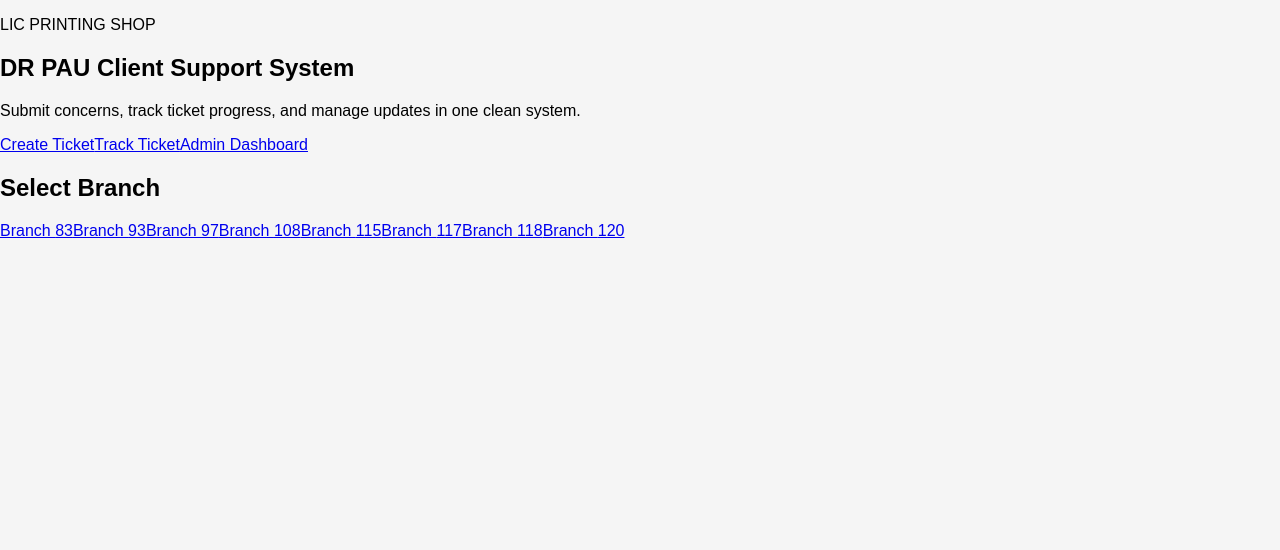
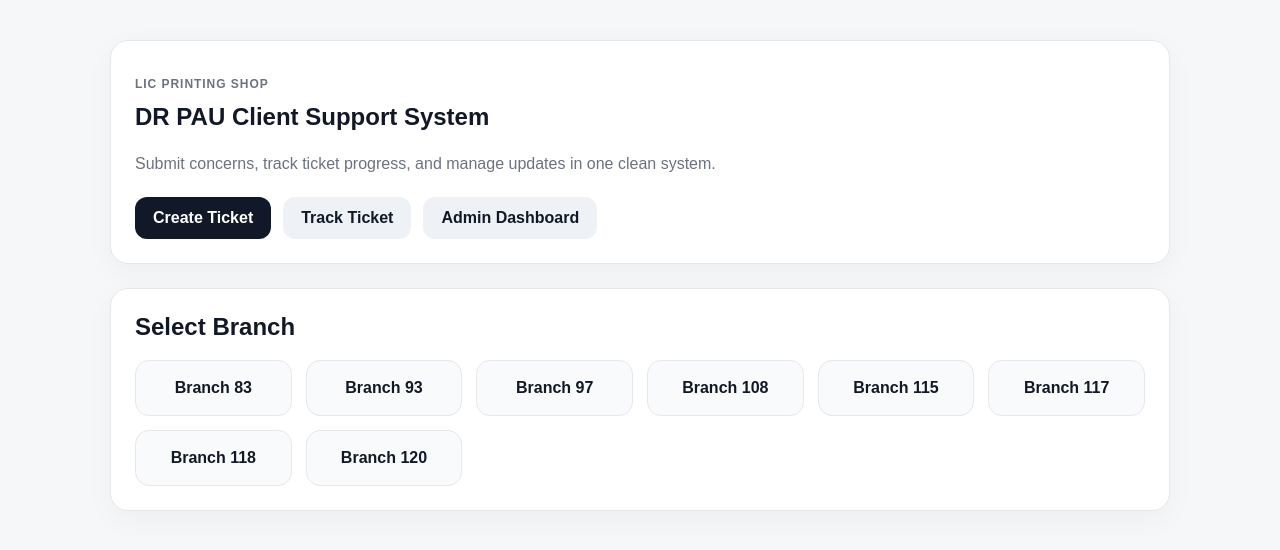
Before and after one commit to LICPrintingShop/DRPAU, a Next.js app: page / in a window 1280 px wide. Shown: the top 550 px of the page. Built offline with nearby package versions, Linux system fonts and the light colour scheme.

Commit message:
Update globals.css

```diff
--- a/app/globals.css
+++ b/app/globals.css
@@ -1,60 +1,152 @@
-body{
-  margin:0;
-  font-family: Arial, Helvetica, sans-serif;
-  background:#f5f5f5;
+* {
+  box-sizing: border-box;
 }
 
-.container{
-  min-height:100vh;
-  display:flex;
-  flex-direction:column;
-  justify-content:center;
-  align-items:center;
-  text-align:center;
-  padding:20px;
+html,
+body {
+  margin: 0;
+  padding: 0;
+  font-family: Arial, sans-serif;
+  background: #f6f7f9;
+  color: #111827;
 }
 
-.title{
-  font-size:32px;
-  font-weight:bold;
-  color:black;
-  text-shadow: 2px 2px 4px rgba(0,0,0,0.25);
-  margin-bottom:5px;
+a {
+  text-decoration: none;
+  color: inherit;
 }
 
-.subtitle{
-  font-size:14px;
-  color:#555;
-  margin-bottom:30px;
+.page {
+  max-width: 1100px;
+  margin: 0 auto;
+  padding: 40px 20px;
 }
 
-.branchGrid{
-  display:flex;
-  flex-wrap:wrap;
-  gap:12px;
-  justify-content:center;
-  max-width:300px;
+.hero-card,
+.card,
+.result-card,
+.success-card {
+  background: #ffffff;
+  border: 1px solid #e5e7eb;
+  border-radius: 18px;
+  padding: 24px;
+  box-shadow: 0 8px 30px rgba(0, 0, 0, 0.04);
+  margin-bottom: 24px;
 }
 
-.branchBtn{
-  text-decoration:none;
-  background:white;
-  padding:14px 22px;
-  border-radius:10px;
-  border:1px solid #ddd;
-  font-size:18px;
-  font-weight:bold;
-  color:black;
-  min-width:70px;
-  transition:all 0.2s ease;
-  box-shadow:0 2px 4px rgba(0,0,0,0.08);
+.eyebrow {
+  font-size: 12px;
+  font-weight: 700;
+  letter-spacing: 0.08em;
+  color: #6b7280;
+  text-transform: uppercase;
 }
 
-.branchBtn:hover{
-  transform:translateY(-2px);
-  box-shadow:0 6px 12px rgba(0,0,0,0.15);
+h1,
+h2 {
+  margin-top: 0;
 }
 
-.branchBtn:active{
-  transform:scale(0.95);
+.subtext {
+  color: #6b7280;
+  line-height: 1.6;
 }
+
+.hero-actions,
+.form-inline {
+  display: flex;
+  gap: 12px;
+  flex-wrap: wrap;
+  margin-top: 20px;
+}
+
+.branch-grid {
+  display: grid;
+  grid-template-columns: repeat(auto-fit, minmax(140px, 1fr));
+  gap: 14px;
+  margin-top: 16px;
+}
+
+.branch-card {
+  background: #f9fafb;
+  border: 1px solid #e5e7eb;
+  border-radius: 14px;
+  padding: 18px;
+  text-align: center;
+  font-weight: 600;
+}
+
+.form-grid {
+  display: grid;
+  gap: 14px;
+  margin-top: 20px;
+}
+
+.input,
+.table-input {
+  width: 100%;
+  padding: 12px 14px;
+  border: 1px solid #d1d5db;
+  border-radius: 12px;
+  background: #fff;
+  font-size: 14px;
+}
+
+.textarea {
+  min-height: 120px;
+  resize: vertical;
+}
+
+.primary-btn,
+.secondary-btn {
+  border: none;
+  border-radius: 12px;
+  padding: 12px 18px;
+  font-weight: 600;
+  cursor: pointer;
+  display: inline-block;
+}
+
+.primary-btn {
+  background: #111827;
+  color: white;
+}
+
+.secondary-btn {
+  background: #eef2f7;
+  color: #111827;
+}
+
+.ticket-box {
+  padding: 18px;
+  background: #f3f4f6;
+  border-radius: 14px;
+  font-size: 24px;
+  font-weight: 700;
+  margin: 16px 0;
+  text-align: center;
+}
+
+.error-text {
+  color: #b91c1c;
+  font-size: 14px;
+}
+
+.table-wrap {
+  overflow-x: auto;
+  margin-top: 16px;
+}
+
+.ticket-table {
+  width: 100%;
+  border-collapse: collapse;
+  min-width: 900px;
+}
+
+.ticket-table th,
+.ticket-table td {
+  text-align: left;
+  border-bottom: 1px solid #e5e7eb;
+  padding: 12px;
+  vertical-align: top;
+}
```
